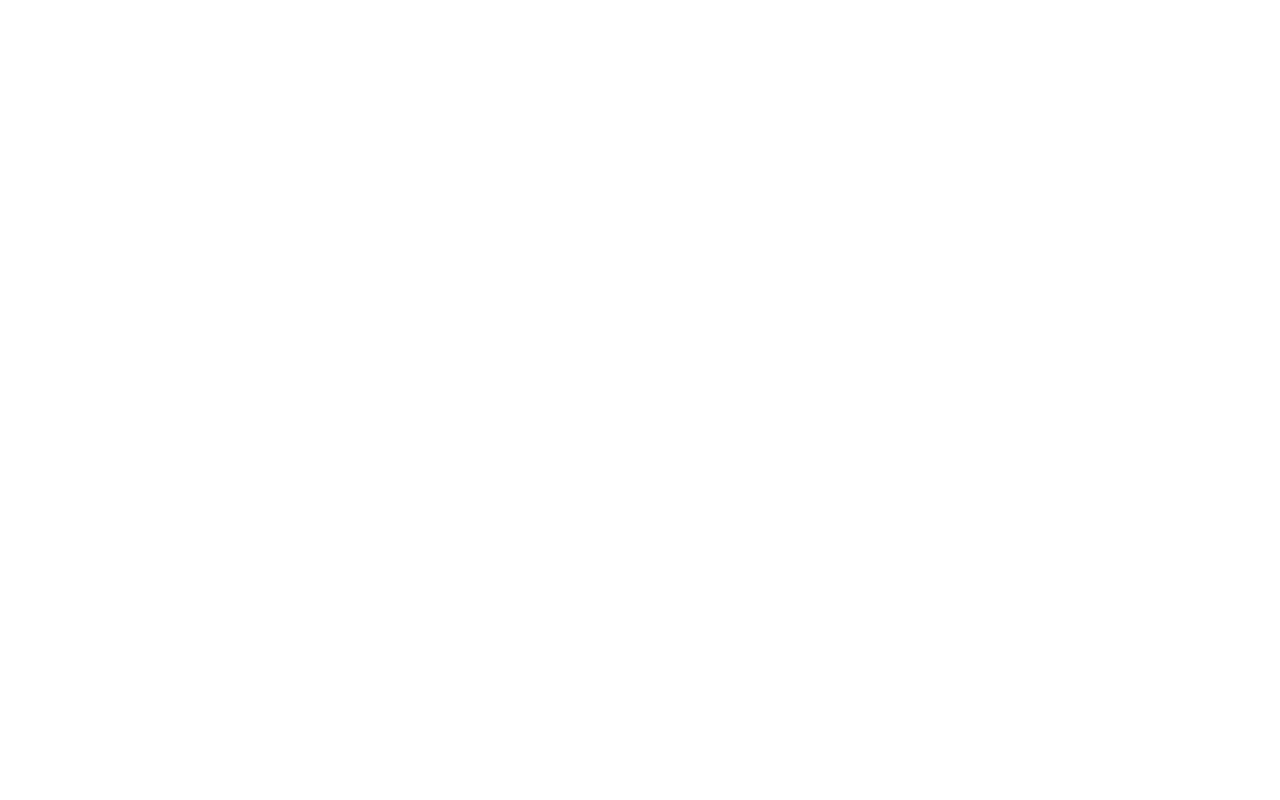
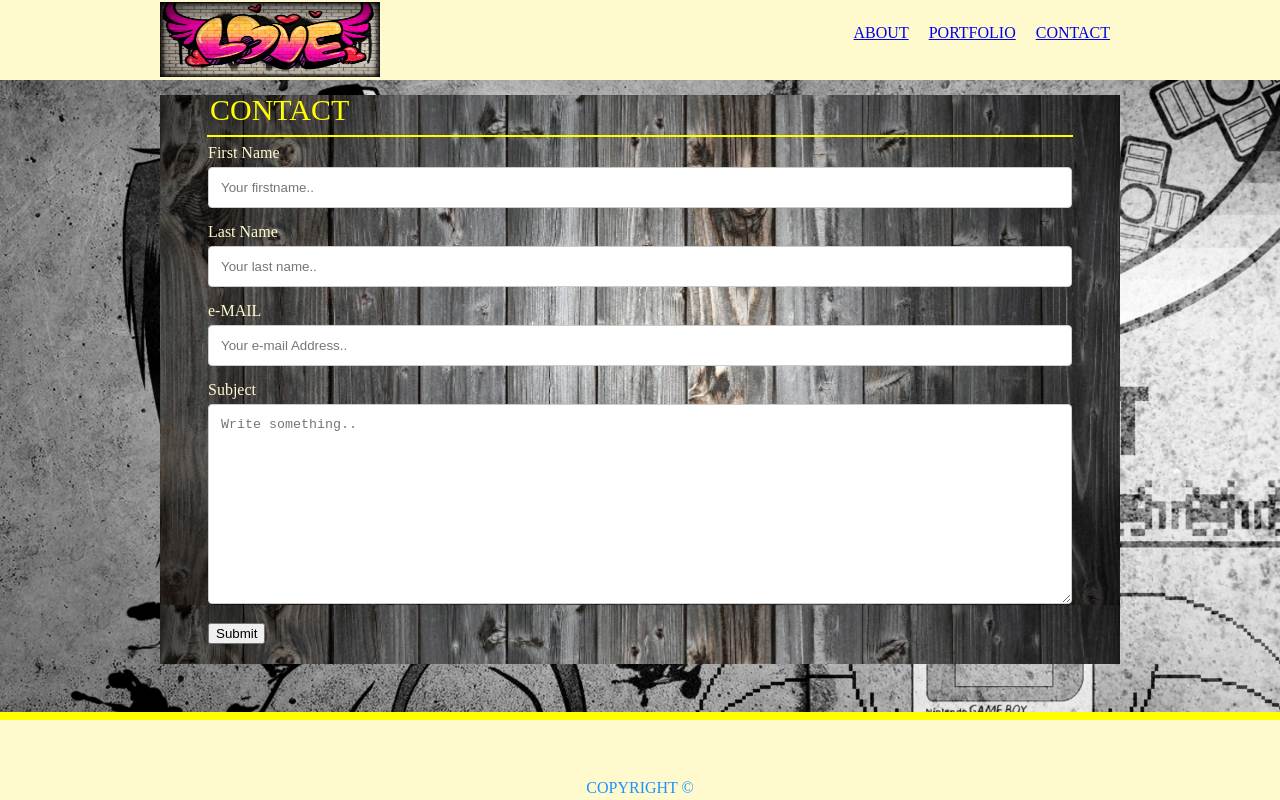
Before and after one commit to RoyLoLo/Basic-Portfolio, a plain HTML site: page contat.html in a window 1280 px wide. Drawn offline with Linux system fonts and the light colour scheme.

Commit message:
adding to the redo of HW1 recommended

```diff
--- a/assets/css/style.css
+++ b/assets/css/style.css
@@ -1,8 +1,16 @@
 body {
     position: static;
-    background-image: url("../images/GraffitiWP.jpg");
+    background-image: url("../images/GrafWP.jpg");
     background-size :100%;
+    margin:auto;
 
+}
+
+.navfull{
+    background-color:lemonchiffon;
+    width:100%;
+    height:80px;
+    margin-bottom:15px;
 }
 
 nav{
@@ -28,27 +36,22 @@ nav{
     color: whitesmoke;
     text-align: center;
     margin-top:25px;
-    border-left: 2px double dodgerblue;
+    border-left: 2px dodgerblue;
     padding:0px 10px;
-
 }
 
-.navfull{
-    background-color:lemonchiffon;
-    width:100%;
-    height:80px;
+.container{
+
+    width:960px;
+    height:480px;
+    margin: 0 auto;
 
 }
 
 .content{
-    background-image: url("../images/mario1-cropped.gif");
-    width:960px;
-    height:480px;
-
-
-
-    margin: auto;
-    margin-top: 20px;
+    background-image: url("../images/wood.jpg");
+    background-size: 960px auto;
+    padding-bottom:20px;
 }
 
 h1{
@@ -66,11 +69,12 @@ h1{
 }
 
 p{
-    color:lemonchiffon;
-    font-size: 18px;
+    color: whitesmoke;
+    font-size: 22px;
     line-height: 27px;
     width: 85%;
     margin-left: 8.5%;
+    padding-bottom:10px;
 }
 
 #footer{
@@ -83,7 +87,41 @@ p{
     padding-top: 60px;
     padding-bottom:4px;
     width: 100%;
-    margin-top: 20px;
     border-top: 8px solid yellow;
 
 }
+
+table{
+    margin:auto;
+
+}
+
+
+td{
+    text-align: center;
+    padding: 20px;
+}
+
+form{
+    width:90%;
+    margin: 0 auto;
+
+}
+
+
+
+
+input[type=text], select, textarea {
+    width: 100%;
+    padding: 12px;
+    border: 1px solid #ccc;
+    border-radius: 4px;
+    box-sizing: border-box;
+    margin-top: 6px;
+    margin-bottom: 16px;
+    resize: vertical /
+}
+
+#contactlabel{
+    color: lemonchiffon;
+}
--- a/contat.html
+++ b/contat.html
@@ -0,0 +1,61 @@
+<!DOCTYPE html>
+<html lang="en">
+<head>
+    <meta charset="UTF-8">
+    <meta name="viewport" content="width=device-width, initial-scale=1.0">
+    <meta http-equiv="X-UA-Compatible" content="ie=edge">
+    <title>CONTACT: Roy</title>
+
+    <link rel="stylesheet" type="text/css" href="assets/css/reset.css">
+    <link rel="stylesheet" type="text/css" href="assets/css/style.css">
+
+</head>
+<body>
+    <nav class= "navfull">
+        <nav>
+        <img  id="logo" src="assets/images/Love-pic.png">
+
+
+
+        <ul class= "navlinks">
+            <li class="navlink"><a href="index.html">ABOUT</a></li>
+            <li class="navlink"><a href="portfolio.html">PORTFOLIO</a></li>
+            <li class="navlink"><a href="contat.html">CONTACT</a></li>
+        </ul>
+       </nav>
+    </nav>
+
+    <div class="container">
+        <div class= "content">
+
+                <h1>CONTACT</h1>
+                <hr color= "yellow" width= "90%";>
+
+                <form action="action_page.php">
+
+                        <label id="contactlabel" for="fname">First Name</label>
+                        <input type="text" id="fname" name="firstname" placeholder="Your firstname..">
+
+                        <label id="contactlabel" for="lname">Last Name</label>
+                        <input type="text" id="lname" name="lastname" placeholder="Your last name..">
+
+                        <label id="contactlabel" for="email">e-MAIL</label>
+                        <input type="text" id="email" name="emailaddy" placeholder="Your e-mail Address..">
+
+                        <label id="contactlabel" for="subject">Subject</label>
+                        <textarea id="subject" name="subject" placeholder="Write something.." style="height:200px"></textarea>
+
+                        <input type="submit" value="Submit">
+
+                      </form>
+
+        </div>
+    </div>
+
+
+    <div id="footer">
+        COPYRIGHT &COPY;
+    </div>
+
+</body>
+</html>
```
Also changed, not shown: index.html (+5 -3 lines), portfolio.html (+61 -0 lines), assets/images/DK.jpg (added), assets/images/GrafWP.jpg (added), assets/images/GraffitiWP.jpg (deleted), assets/images/Mac-Training.jpg (added), assets/images/Maschine_mk3.jpg (added), assets/images/PL-pic.jpg (deleted), assets/images/RasPI.jpg (added), assets/images/fsociety.png (added), assets/images/mario1-cropped.gif (deleted), assets/images/mario1.gif (deleted), assets/images/sniper-pic.jpg (deleted), assets/images/wood.jpg (added), 1 more files.
